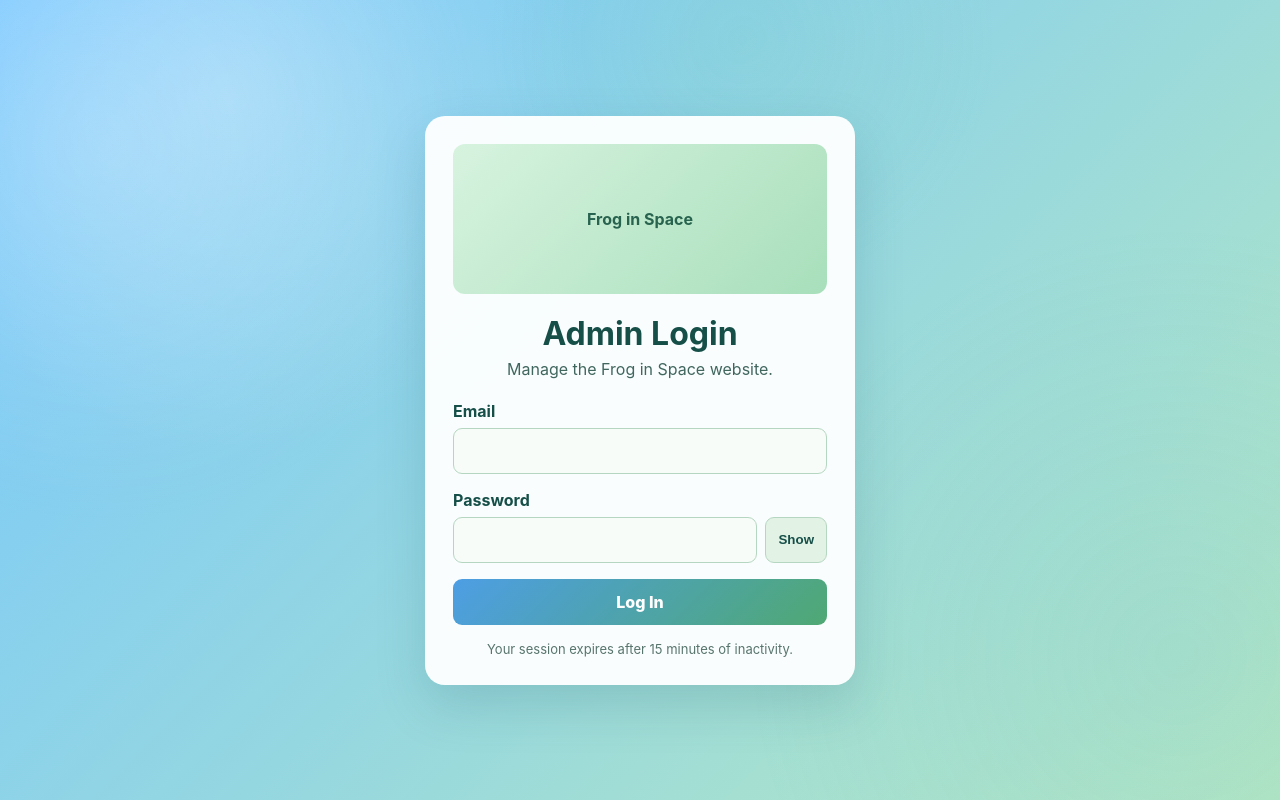
After one commit to iFound1229/FISwebsite, a Flask app: page /admin in a window 1280 px wide. The commit adds this page. Run offline with Flask 3, Linux system fonts and the light colour scheme; data that the repository does not hold is empty; some libraries are stand-ins or nearby versions.

Commit message:
Implement secure admin page functionality
Replit-Commit-Author: Agent

```diff
--- a/app.py
+++ b/app.py
@@ -1,21 +1,34 @@
 import json
+import hashlib
+import hmac
 import mimetypes
 import os
+import re
+import secrets
 import uuid
+from datetime import datetime, timedelta, timezone
+from functools import wraps
 from pathlib import Path
 
+from argon2 import PasswordHasher
+from argon2.exceptions import InvalidHashError, VerificationError, VerifyMismatchError
 import psycopg2
 import psycopg2.extras
 from flask import (
     Flask, render_template, request, redirect, url_for, abort, flash, Response,
-    jsonify, session
+    jsonify, session, make_response
 )
+from werkzeug.middleware.proxy_fix import ProxyFix
 
 BASE_DIR = Path(__file__).parent
 
-ADMIN_KEY = "lilyrose"
 MEMBER_SLOT_COUNT = 8
 NEW_MEMBER_NAME = "New Member"
+ADMIN_PANEL_PATH = "/lilyrose"
+ADMIN_INACTIVITY_SECONDS = 15 * 60
+ADMIN_MAX_LIFETIME_SECONDS = 8 * 60 * 60
+LOGIN_WINDOW = timedelta(minutes=20)
+LOGIN_MAX_FAILURES = 5
 ALLOWED_EXT = {"png", "jpg", "jpeg", "gif", "webp"}
 
 DEFAULT_BIO = """Introduction
@@ -39,8 +52,21 @@ FIS is beyond excited for its future. We recently played at our Junior Prom whic
 Thanks for your interest in Frog in Space!"""
 
 app = Flask(__name__)
-app.secret_key = os.environ.get("FLASK_SECRET", "frog-in-space-secret")
+app.secret_key = (
+    os.environ.get("SESSION_SECRET")
+    or os.environ.get("FLASK_SECRET")
+    or secrets.token_hex(32)
+)
+PRODUCTION_MODE = os.environ.get("APP_ENV", "").lower() == "production"
+app.config.update(
+    SESSION_COOKIE_HTTPONLY=True,
+    SESSION_COOKIE_SECURE=PRODUCTION_MODE,
+    SESSION_COOKIE_SAMESITE="Strict",
+)
 app.config["MAX_CONTENT_LENGTH"] = 32 * 1024 * 1024
+app.wsgi_app = ProxyFix(app.wsgi_app, x_for=1, x_proto=1)
+PASSWORD_HASHER = PasswordHasher()
+EMAIL_PATTERN = re.compile(r"^[^@\s]+@[^@\s]+\.[^@\s]+$")
 
 
 # ---------- DB helpers ----------
@@ -69,6 +95,26 @@ def init_db():
               created_at TIMESTAMP DEFAULT NOW()
             );
         """)
+        cur.execute("""
+            CREATE TABLE IF NOT EXISTS admin_sessions (
+              session_hash TEXT PRIMARY KEY,
+              csrf_hash TEXT NOT NULL,
+              created_at TIMESTAMPTZ NOT NULL DEFAULT NOW(),
+              last_seen_at TIMESTAMPTZ NOT NULL DEFAULT NOW(),
+              expires_at TIMESTAMPTZ NOT NULL,
+              invalidated_at TIMESTAMPTZ,
+              ip_address INET,
+              user_agent TEXT
+            );
+        """)
+        cur.execute("""
+            CREATE TABLE IF NOT EXISTS admin_login_limits (
+              rate_key TEXT PRIMARY KEY,
+              window_started_at TIMESTAMPTZ NOT NULL DEFAULT NOW(),
+              failures INTEGER NOT NULL DEFAULT 0,
+              blocked_until TIMESTAMPTZ
+            );
+        """)
         cur.execute("SELECT 1 FROM site_data WHERE id = 1")
         if not cur.fetchone():
             cur.execute(
@@ -84,6 +130,7 @@ def default_data():
     return {
         "logo": None,
         "feature": None,
+        "login_image": None,
         "instagram": "https://www.instagram.com/froginspaceband/",
         "youtube": "",
         "contact_email": "colton.gernon@gmail.com",
@@ -121,6 +168,212 @@ def save_data(data):
             (json.dumps(data),),
         )
         conn.commit()
+
+
+# ---------- Admin authentication ----------
+
+def _token_hash(value):
+    return hashlib.sha256(value.encode("utf-8")).hexdigest()
+
+
+def _client_ip():
+    return request.remote_addr or "unknown"
+
+
+def _rate_keys(email):
+    normalized_email = email.casefold()[:254]
+    return [f"ip:{_client_ip()}", f"email:{normalized_email}"]
+
+
+def _login_is_limited(rate_keys):
+    with get_conn() as conn, conn.cursor() as cur:
+        cur.execute(
+            """
+            SELECT blocked_until
+            FROM admin_login_limits
+            WHERE rate_key = ANY(%s)
+              AND window_started_at >= NOW() - INTERVAL '20 minutes'
+              AND blocked_until > NOW()
+            """,
+            (rate_keys,),
+        )
+        return cur.fetchone() is not None
+
+
+def _record_failed_login(rate_keys):
+    now = datetime.now(timezone.utc)
+    with get_conn() as conn, conn.cursor() as cur:
+        for rate_key in rate_keys:
+            cur.execute(
+                """
+                SELECT window_started_at, failures
+                FROM admin_login_limits
+                WHERE rate_key = %s
+                FOR UPDATE
+                """,
+                (rate_key,),
+            )
+            row = cur.fetchone()
+            if not row or row[0] < now - LOGIN_WINDOW:
+                window_started = now
+                failures = 1
+            else:
+                window_started = row[0]
+                failures = row[1] + 1
+
+            backoff_seconds = 0
+            if failures >= LOGIN_MAX_FAILURES:
+                backoff_seconds = min(15 * 60, 5 * (2 ** min(failures - LOGIN_MAX_FAILURES, 8)))
+            blocked_until = now + timedelta(seconds=backoff_seconds) if backoff_seconds else None
+            cur.execute(
+                """
+                INSERT INTO admin_login_limits
+                  (rate_key, window_started_at, failures, blocked_until)
+                VALUES (%s, %s, %s, %s)
+                ON CONFLICT (rate_key) DO UPDATE SET
+                  window_started_at = EXCLUDED.window_started_at,
+                  failures = EXCLUDED.failures,
+                  blocked_until = EXCLUDED.blocked_until
+                """,
+                (rate_key, window_started, failures, blocked_until),
+            )
+        conn.commit()
+
+
+def _clear_login_limits(rate_keys):
+    with get_conn() as conn, conn.cursor() as cur:
+        cur.execute("DELETE FROM admin_login_limits WHERE rate_key = ANY(%s)", (rate_keys,))
+        conn.commit()
+
+
+def _admin_credentials():
+    email = os.environ.get("ADMIN_EMAIL", "").strip().casefold()
+    password_hash = os.environ.get("ADMIN_PASSWORD_HASH", "").strip()
+    if not EMAIL_PATTERN.fullmatch(email) or not password_hash:
+        return None, None
+    return email, password_hash
+
+
+def _get_admin_session():
+    raw_token = request.cookies.get("admin_session", "")
+    if not raw_token:
+        return None
+
+    session_hash = _token_hash(raw_token)
+    now = datetime.now(timezone.utc)
+    with get_conn() as conn, conn.cursor() as cur:
+        cur.execute(
+            """
+            SELECT session_hash, csrf_hash, created_at, last_seen_at, expires_at
+            FROM admin_sessions
+            WHERE session_hash = %s AND invalidated_at IS NULL
+            """,
+            (session_hash,),
+        )
+        row = cur.fetchone()
+        if not row:
+            return None
+
+        def utc(value):
+            return value if value.tzinfo else value.replace(tzinfo=timezone.utc)
+
+        if (
+            utc(row[2]) + timedelta(seconds=ADMIN_MAX_LIFETIME_SECONDS) <= now
+            or utc(row[3]) + timedelta(seconds=ADMIN_INACTIVITY_SECONDS) <= now
+            or utc(row[4]) <= now
+        ):
+            cur.execute(
+                "UPDATE admin_sessions SET invalidated_at = NOW() WHERE session_hash = %s",
+                (session_hash,),
+            )
+            conn.commit()
+            app.logger.info("admin_session_expired ip=%s", _client_ip())
+            return None
+
+        cur.execute(
+            "UPDATE admin_sessions SET last_seen_at = NOW() WHERE session_hash = %s",
+            (session_hash,),
+        )
+        conn.commit()
+
+    return {"session_hash": row[0], "csrf_hash": row[1]}
+
+
+def _create_admin_session():
+    raw_token = secrets.token_urlsafe(32)
+    csrf_token = secrets.token_urlsafe(32)
+    expires_at = datetime.now(timezone.utc) + timedelta(seconds=ADMIN_MAX_LIFETIME_SECONDS)
+    with get_conn() as conn, conn.cursor() as cur:
+        cur.execute(
+            """
+            INSERT INTO admin_sessions
+              (session_hash, csrf_hash, expires_at, ip_address, user_agent)
+            VALUES (%s, %s, %s, %s, %s)
+            """,
+            (
+                _token_hash(raw_token),
+                _token_hash(csrf_token),
+                expires_at,
+                _client_ip() if _client_ip() != "unknown" else None,
+                request.user_agent.string[:512],
+            ),
+        )
+        conn.commit()
+    return raw_token, csrf_token
+
+
+def _invalidate_admin_session(auth):
+    if not auth:
+        return
+    with get_conn() as conn, conn.cursor() as cur:
+        cur.execute(
+            "UPDATE admin_sessions SET invalidated_at = NOW() WHERE session_hash = %s",
+            (auth["session_hash"],),
+        )
+        conn.commit()
+
+
+def _csrf_is_valid(auth):
+    submitted = request.form.get("csrf_token", "")
+    return bool(submitted) and hmac.compare_digest(_token_hash(submitted), auth["csrf_hash"])
+
+
+def _rotate_csrf_token(auth):
+    csrf_token = secrets.token_urlsafe(32)
+    with get_conn() as conn, conn.cursor() as cur:
+        cur.execute(
+            "UPDATE admin_sessions SET csrf_hash = %s WHERE session_hash = %s",
+            (_token_hash(csrf_token), auth["session_hash"]),
+        )
+        conn.commit()
+    return csrf_token
+
+
+def admin_required(view):
+    @wraps(view)
+    def wrapped(*args, **kwargs):
+        auth = _get_admin_session()
+        if not auth:
+            app.logger.warning("admin_authorization_failed path=%s ip=%s", request.path, _client_ip())
+            return redirect(url_for("admin_login", next=ADMIN_PANEL_PATH))
+        request.admin_auth = auth
+        return view(*args, **kwargs)
+
+    return wrapped
+
+
+@app.after_request
+def add_security_headers(response):
+    response.headers.setdefault("X-Content-Type-Options", "nosniff")
+    response.headers.setdefault("X-Frame-Options", "DENY")
+    response.headers.setdefault("Referrer-Policy", "strict-origin-when-cross-origin")
+    response.headers.setdefault(
+        "Content-Security-Policy",
+        "default-src 'self'; img-src 'self' data:; style-src 'self' 'unsafe-inline'; "
+        "script-src 'self' 'unsafe-inline'; connect-src 'self'; frame-ancestors 'none'; "
+        "base-uri 'self'; form-action 'self'",
+    )
+    return response
 
 
 # ---------- Media (images) stored in Postgres ----------
@@ -257,23 +510,126 @@ def unlock_admin():
     if not nonce or nonce != expected_nonce:
         return jsonify({"ok": False}), 403
     session.pop("admin_unlock_nonce", None)
-    session["admin_unlocked"] = True
     return jsonify({"ok": True})
 
 
 # ---------- Admin ----------
 
-@app.route("/<key>", methods=["GET"])
-def admin(key):
-    if key != ADMIN_KEY or not session.get("admin_unlocked"):
-        abort(404)
-    return render_template("admin.html", data=load_data(), key=key)
+@app.route("/admin", methods=["GET", "POST"])
+def admin_login():
+    if _get_admin_session():
+        return redirect(ADMIN_PANEL_PATH)
+
+    next_path = request.args.get("next", request.form.get("next", ADMIN_PANEL_PATH))
+    if next_path != ADMIN_PANEL_PATH:
+        next_path = ADMIN_PANEL_PATH
+
+    if request.method == "GET":
+        login_csrf = secrets.token_urlsafe(32)
+        response = make_login_response(login_csrf)
+        response.set_cookie(
+            "login_csrf",
+            login_csrf,
+            httponly=True,
+            secure=PRODUCTION_MODE,
+            samesite="Strict",
+            max_age=600,
+            path="/admin",
+        )
+        return response
+
+    email = request.form.get("email", "").strip().casefold()
+    password = request.form.get("password", "")
+    login_csrf = request.form.get("login_csrf", "")
+    cookie_csrf = request.cookies.get("login_csrf", "")
+    generic_error = "Invalid email or password."
+
+    if (
+        not login_csrf
+        or not cookie_csrf
+        or not hmac.compare_digest(login_csrf, cookie_csrf)
+        or len(email) > 254
+        or not EMAIL_PATTERN.fullmatch(email)
+        or not password
+        or len(password) > 256
+    ):
+        flash(generic_error, "error")
+        return redirect(url_for("admin_login", next=next_path))
+
+    rate_keys = _rate_keys(email)
+    if _login_is_limited(rate_keys):
+        flash(generic_error, "error")
+        return redirect(url_for("admin_login", next=next_path))
+
+    configured_email, configured_hash = _admin_credentials()
+    valid = configured_email == email and configured_hash is not None
+    if valid:
+        try:
+            PASSWORD_HASHER.verify(configured_hash, password)
+        except (VerifyMismatchError, VerificationError, InvalidHashError):
+            valid = False
+
+    if not valid:
+        _record_failed_login(rate_keys)
+        app.logger.warning("admin_login_failed ip=%s", _client_ip())
+        flash(generic_error, "error")
+        return redirect(url_for("admin_login", next=next_path))
+
+    _clear_login_limits(rate_keys)
+    raw_token, csrf_token = _create_admin_session()
+    app.logger.info("admin_login_success ip=%s", _client_ip())
+    response = redirect(next_path)
+    response.set_cookie(
+        "admin_session",
+        raw_token,
+        httponly=True,
+        secure=PRODUCTION_MODE,
+        samesite="Strict",
+        path="/",
+    )
+    response.delete_cookie("login_csrf", path="/admin")
+    return response
 
 
-@app.route("/<key>/save", methods=["POST"])
-def admin_save(key):
-    if key != ADMIN_KEY or not session.get("admin_unlocked"):
-        abort(404)
+def make_login_response(login_csrf):
+    return make_response(
+        render_template(
+            "admin_login.html",
+            data=load_data(),
+            login_csrf=login_csrf,
+        )
+    )
+
+
+@app.route("/admin/logout", methods=["POST"])
+@admin_required
+def admin_logout():
+    auth = request.admin_auth
+    if not _csrf_is_valid(auth):
+        abort(400)
+    _invalidate_admin_session(auth)
+    app.logger.info("admin_logout ip=%s", _client_ip())
+    response = redirect(url_for("admin_login"))
+    response.delete_cookie("admin_session", path="/")
+    session.clear()
+    return response
+
+
+@app.route("/lilyrose", methods=["GET"])
+@admin_required
+def admin_panel():
+    return render_template(
+        "admin.html",
+        data=load_data(),
+        csrf_token=_rotate_csrf_token(request.admin_auth),
+    )
+
+
+@app.route("/lilyrose/save", methods=["POST"])
+@admin_required
+def admin_save():
+    if not _csrf_is_valid(request.admin_auth):
+        abort(400)
     data = load_data()
 
     data["instagram"] = request.form.get("instagram", "").strip()
@@ -287,6 +643,9 @@ def admin_save(key):
     feature = save_upload(request.files.get("feature"))
     if feature:
         data["feature"] = feature
+    login_image = save_upload(request.files.get("login_image"))
+    if login_image:
+        data["login_image"] = login_image
 
     def collect_events(prefix):
         dates = request.form.getlist(f"{prefix}_date")
@@ -348,8 +707,9 @@ def admin_save(key):
     data["members"] = members_out
 
     save_data(data)
+    app.logger.info("admin_content_saved ip=%s", _client_ip())
     flash("Saved!", "success")
-    return redirect(url_for("admin", key=key))
+    return redirect(url_for("admin_panel"))
 
 
 # ---------- Startup ----------
--- a/requirements.txt
+++ b/requirements.txt
@@ -1,3 +1,4 @@
 Flask>=3.0
 psycopg2-binary>=2.9
 gunicorn>=21.2
+argon2-cffi
--- /dev/null
+++ b/templates/admin_login.html
@@ -0,0 +1,133 @@
+<!DOCTYPE html>
+<html lang="en">
+<head>
+  <meta charset="UTF-8" />
+  <meta name="viewport" content="width=device-width, initial-scale=1.0" />
+  <title>Admin Login — Frog in Space</title>
+  <link rel="stylesheet" href="{{ url_for('static', filename='style.css') }}" />
+  <style>
+    body {
+      min-height: 100vh;
+      display: grid;
+      place-items: center;
+      padding: 24px;
+      background:
+        radial-gradient(circle at 18% 12%, rgba(255,255,255,.28), transparent 28%),
+        linear-gradient(135deg, #75c6ff, #b5e8c2);
+    }
+    .login-card {
+      width: min(100%, 430px);
+      padding: 28px;
+      border-radius: 20px;
+      background: rgba(255,255,255,.94);
+      box-shadow: 0 20px 50px rgba(27,91,107,.18);
+    }
+    .login-brand { text-align:center; margin-bottom:22px; }
+    .login-brand h1 { color:#164f48; margin-bottom:6px; }
+    .login-brand p { color:#40665e; }
+    .login-image {
+      width:100%;
+      height:150px;
+      object-fit:cover;
+      border-radius:12px;
+      margin-bottom:20px;
+      background:linear-gradient(135deg,#d7f3df,#a8dfbb);
+    }
+    .login-image-placeholder {
+      display:grid;
+      place-items:center;
+      color:#27634f;
+      font-weight:700;
+    }
+    .login-field { margin-bottom:16px; }
+    .login-field label { display:block; color:#164f48; font-weight:700; margin-bottom:7px; }
+    .login-field input {
+      width:100%;
+      border:1px solid #b5d6c0;
+      border-radius:9px;
+      padding:12px 13px;
+      font:inherit;
+      color:#163e38;
+      background:#f7fcf8;
+    }
+    .login-field input:focus { outline:3px solid rgba(117,198,255,.35); border-color:#55a875; }
+    .password-row { display:flex; gap:8px; }
+    .password-row input { flex:1; }
+    .show-password {
+      border:1px solid #b5d6c0;
+      border-radius:9px;
+      background:#e2f3e6;
+      color:#164f48;
+      padding:0 12px;
+      font-weight:700;
+      cursor:pointer;
+    }
+    .login-button {
+      width:100%;
+      border:0;
+      border-radius:9px;
+      padding:13px;
+      background:linear-gradient(135deg,#4d9ee4,#4fa873);
+      color:white;
+      font:inherit;
+      font-weight:800;
+      cursor:pointer;
+    }
+    .login-button:disabled { opacity:.7; cursor:wait; }
+    .login-error { background:#fee2e2; color:#991b1b; padding:10px 12px; border-radius:8px; margin-bottom:16px; font-weight:600; }
+    .login-help { text-align:center; color:#58756d; font-size:13px; margin-top:16px; }
+  </style>
+</head>
+<body>
+  <main class="login-card">
+    <div class="login-brand">
+      {% if data.login_image %}
+        <img class="login-image" src="{{ asset_url(data.login_image) }}" alt="Frog in Space admin" />
+      {% else %}
+        <div class="login-image login-image-placeholder">Frog in Space</div>
+      {% endif %}
+      <h1>Admin Login</h1>
+      <p>Manage the Frog in Space website.</p>
+    </div>
+
+    {% with messages = get_flashed_messages(with_categories=true) %}
+      {% for cat, msg in messages %}
+        <div class="login-error" role="alert">{{ msg }}</div>
+      {% endfor %}
+    {% endwith %}
+
+    <form method="POST" action="{{ url_for('admin_login', next='/lilyrose') }}" id="login-form">
+      <input type="hidden" name="login_csrf" value="{{ login_csrf }}" />
+      <input type="hidden" name="next" value="/lilyrose" />
+      <div class="login-field">
+        <label for="admin-email">Email</label>
+        <input id="admin-email" name="email" type="email" autocomplete="username" required maxlength="254" />
+      </div>
+      <div class="login-field">
+        <label for="admin-password">Password</label>
+        <div class="password-row">
+          <input id="admin-password" name="password" type="password" autocomplete="current-password" required maxlength="256" />
+          <button type="button" class="show-password" id="show-password">Show</button>
+        </div>
+      </div>
+      <button type="submit" class="login-button" id="login-button">Log In</button>
+    </form>
+    <p class="login-help">Your session expires after 15 minutes of inactivity.</p>
+  </main>
+  <script>
+    const password = document.getElementById('admin-password');
+    const showPassword = document.getElementById('show-password');
+    const form = document.getElementById('login-form');
+    const loginButton = document.getElementById('login-button');
+    showPassword.addEventListener('click', () => {
+      const visible = password.type === 'text';
+      password.type = visible ? 'password' : 'text';
+      showPassword.textContent = visible ? 'Show' : 'Hide';
+    });
+    form.addEventListener('submit', () => {
+      loginButton.disabled = true;
+      loginButton.textContent = 'Logging in…';
+    });
+  </script>
+</body>
+</html>
--- a/templates/members.html
+++ b/templates/members.html
@@ -73,7 +73,7 @@
         credentials: 'same-origin'
       }).then(function (response) {
         if (response.ok) {
-          window.location.href = '{{ url_for("admin", key="lilyrose") }}';
+          window.location.href = '{{ url_for("admin_login") }}';
         } else {
           resetClicks();
         }
```
Also changed, not shown: attached_assets/Pasted-Build-a-secure-admin-page-for-a-band-merchandise-store-_1787337076907.txt (added, +164 -0 lines), scripts/generate_admin_hash.py (added, +15 -0 lines), templates/admin.html (+20 -3 lines), 1 other file.
